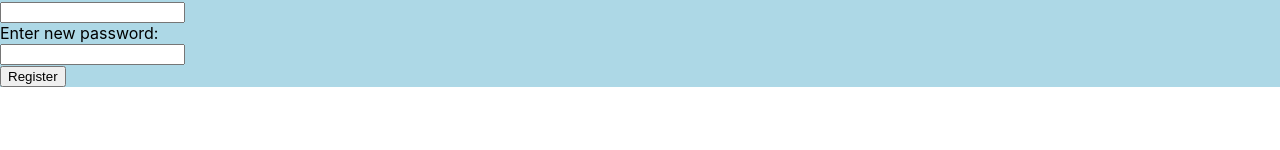
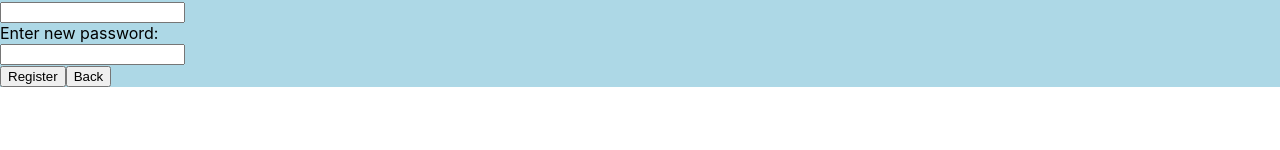
Before and after one commit to kimlintu/grupp17, a React (Create React App) app: page /register in a window 1280 px wide. Shown: the part 150-300 px from the top of the page. Built offline with nearby package versions, Linux system fonts and the light colour scheme.

Commit message:
added navigation register -> back to login

```diff
--- a/src/view/registerView.js
+++ b/src/view/registerView.js
@@ -24,6 +24,11 @@ const RegisterView = () => {
         </div>
 
         <button onClick={()=>alert(username + " is Invalid username")}>Register</button>
+        <Link to="/login">
+      <button>
+        Back
+      </button>
+    </Link>
     </div>
 
 };
```
